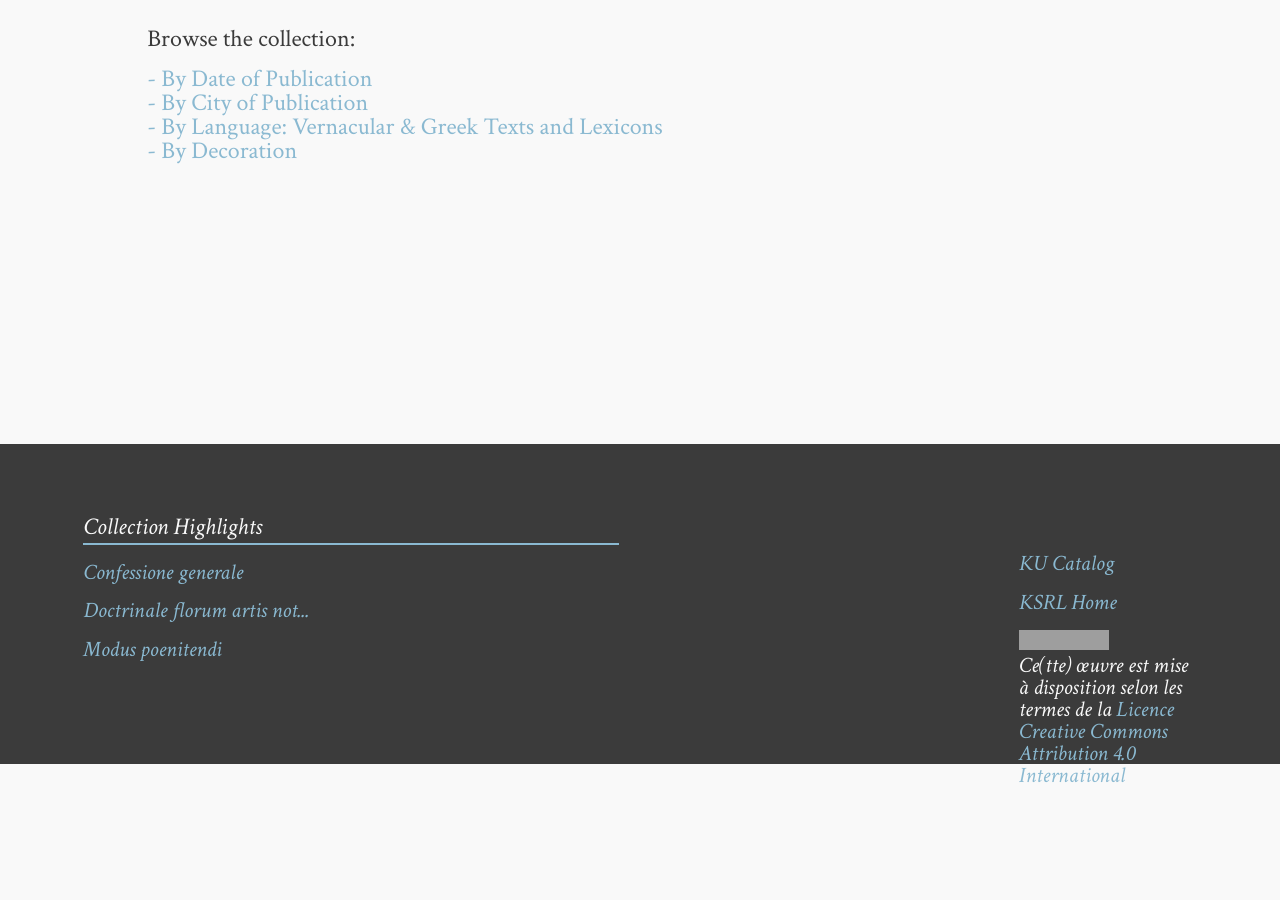
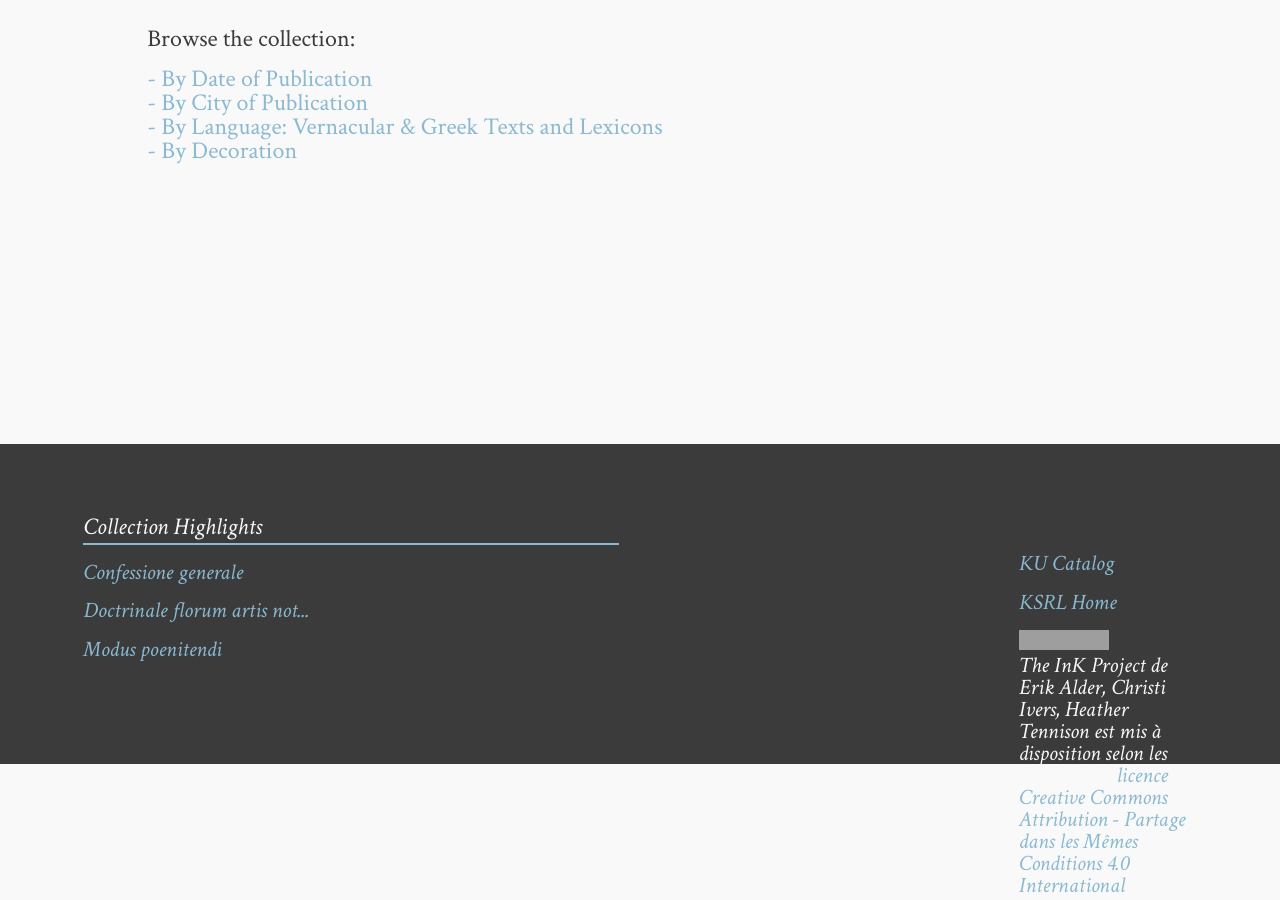
Before and after one commit to tenniso2/tenniso2.github.io, a Jekyll site: the page built from index.md, in a window 1280 px wide and 900 px high, scrolled down 719 px. Built offline with Jekyll 4.4.1, drawn with Linux system fonts in a browser that asks for light colours; comment, search, counter and statistics services are not loaded; before the commit the page ends 1509 px from its top, so only the background shows below that; grey boxes are pictures that could not be loaded.

Commit message:
Update footer.html
edited license

```diff
--- a/_includes/footer.html
+++ b/_includes/footer.html
@@ -14,7 +14,7 @@
         <ul>
             <li><a href="http://catalog.lib.ku.edu/cgi-bin/Pwebrecon.cgi?DB=local&PAGE=First" target="_blank"><span class="foot-link" >KU Catalog</span></a></li>
             <li><a href="https://spencer.lib.ku.edu/" target="_blank"><span class="foot-link">KSRL Home</span></a></li>
-            <a rel="license" href="http://creativecommons.org/licenses/by/4.0/"><img alt="Licence Creative Commons" style="border-width:0" src="https://i.creativecommons.org/l/by/4.0/88x31.png" /></a><br />Ce(tte) œuvre est mise à disposition selon les termes de la <a rel="license" href="http://creativecommons.org/licenses/by/4.0/">Licence Creative Commons Attribution 4.0 International</a>.
+            <a rel="license" href="http://creativecommons.org/licenses/by-sa/4.0/"><img alt="Licence Creative Commons" style="border-width:0" src="https://i.creativecommons.org/l/by-sa/4.0/80x15.png" /></a><br /><span xmlns:dct="http://purl.org/dc/terms/" property="dct:title">The InK Project</span> de <span xmlns:cc="http://creativecommons.org/ns#" property="cc:attributionName">Erik Alder, Christi Ivers, Heather Tennison</span> est mis à disposition selon les termes de la <a rel="license" href="http://creativecommons.org/licenses/by-sa/4.0/">licence Creative Commons Attribution -  Partage dans les Mêmes Conditions 4.0 International</a>.
         </ul>
     </div>
     </aside>
```
